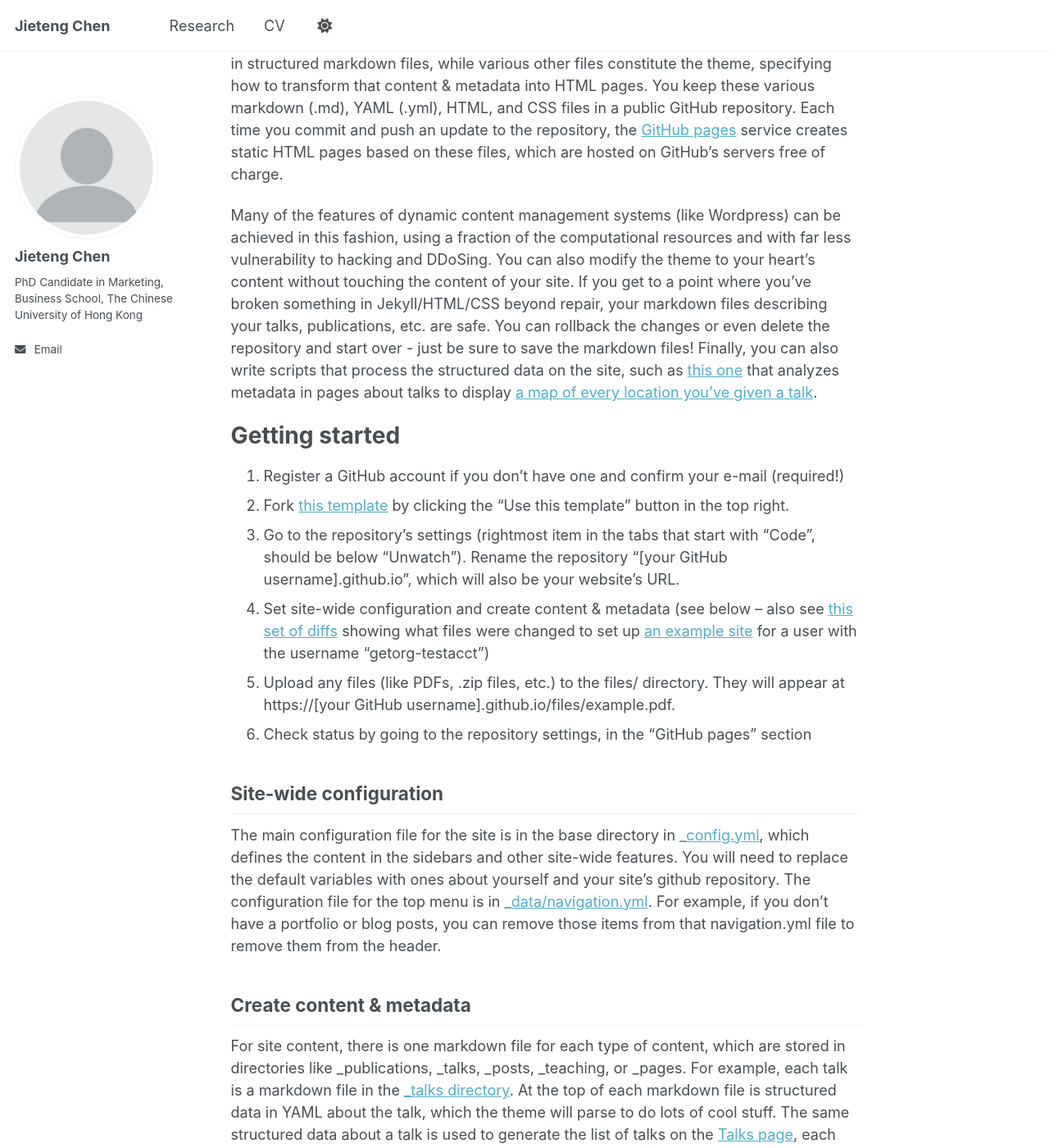
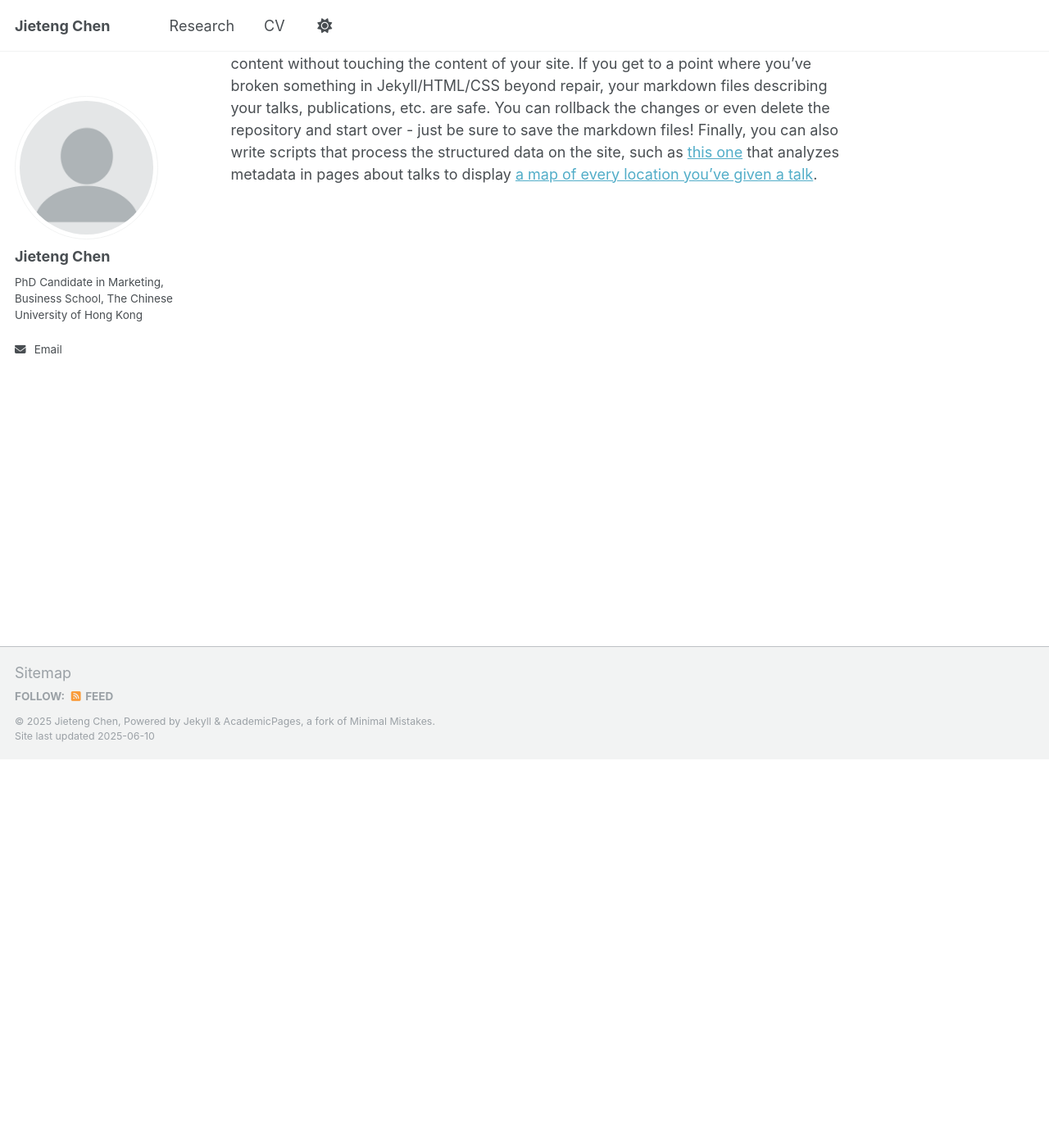
Before and after one commit to JietengChen/jietengchen.github.io, a Jekyll site: the page built from _pages/about.md, in a window 1280 px wide and 1400 px high, scrolled down 474 px. Shown: the whole window at 82% size. Built offline with Jekyll 4.4.1, drawn with Linux system fonts in a browser that asks for light colours; some of the changed text lies outside the part shown.

Commit message:
Update about.md

```diff
--- a/_pages/about.md
+++ b/_pages/about.md
@@ -7,43 +7,8 @@
   - /about.html
 ---
 
-This is the front page of a website that is powered by the [Academic Pages template](https://github.com/academicpages/academicpages.github.io) and hosted on GitHub pages. [GitHub pages](https://pages.github.com) is a free service in which websites are built and hosted from code and data stored in a GitHub repository, automatically updating when a new commit is made to the repository. This template was forked from the [Minimal Mistakes Jekyll Theme](https://mmistakes.github.io/minimal-mistakes/) created by Michael Rose, and then extended to support the kinds of content that academics have: publications, talks, teaching, a portfolio, blog posts, and a dynamically-generated CV. You can fork [this template](https://github.com/academicpages/academicpages.github.io) right now, modify the configuration and markdown files, add your own PDFs and other content, and have your own site for free, with no ads!
-
 A data-driven personal website
 ======
 Like many other Jekyll-based GitHub Pages templates, Academic Pages makes you separate the website's content from its form. The content & metadata of your website are in structured markdown files, while various other files constitute the theme, specifying how to transform that content & metadata into HTML pages. You keep these various markdown (.md), YAML (.yml), HTML, and CSS files in a public GitHub repository. Each time you commit and push an update to the repository, the [GitHub pages](https://pages.github.com/) service creates static HTML pages based on these files, which are hosted on GitHub's servers free of charge.
 
 Many of the features of dynamic content management systems (like Wordpress) can be achieved in this fashion, using a fraction of the computational resources and with far less vulnerability to hacking and DDoSing. You can also modify the theme to your heart's content without touching the content of your site. If you get to a point where you've broken something in Jekyll/HTML/CSS beyond repair, your markdown files describing your talks, publications, etc. are safe. You can rollback the changes or even delete the repository and start over - just be sure to save the markdown files! Finally, you can also write scripts that process the structured data on the site, such as [this one](https://github.com/academicpages/academicpages.github.io/blob/master/talkmap.ipynb) that analyzes metadata in pages about talks to display [a map of every location you've given a talk](https://academicpages.github.io/talkmap.html).
-
-Getting started
-======
-1. Register a GitHub account if you don't have one and confirm your e-mail (required!)
-1. Fork [this template](https://github.com/academicpages/academicpages.github.io) by clicking the "Use this template" button in the top right.
-1. Go to the repository's settings (rightmost item in the tabs that start with "Code", should be below "Unwatch"). Rename the repository "[your GitHub username].github.io", which will also be your website's URL.
-1. Set site-wide configuration and create content & metadata (see below -- also see [this set of diffs](http://archive.is/3TPas) showing what files were changed to set up [an example site](https://getorg-testacct.github.io) for a user with the username "getorg-testacct")
-1. Upload any files (like PDFs, .zip files, etc.) to the files/ directory. They will appear at https://[your GitHub username].github.io/files/example.pdf.
-1. Check status by going to the repository settings, in the "GitHub pages" section
-
-Site-wide configuration
-------
-The main configuration file for the site is in the base directory in [_config.yml](https://github.com/academicpages/academicpages.github.io/blob/master/_config.yml), which defines the content in the sidebars and other site-wide features. You will need to replace the default variables with ones about yourself and your site's github repository. The configuration file for the top menu is in [_data/navigation.yml](https://github.com/academicpages/academicpages.github.io/blob/master/_data/navigation.yml). For example, if you don't have a portfolio or blog posts, you can remove those items from that navigation.yml file to remove them from the header.
-
-Create content & metadata
-------
-For site content, there is one markdown file for each type of content, which are stored in directories like _publications, _talks, _posts, _teaching, or _pages. For example, each talk is a markdown file in the [_talks directory](https://github.com/academicpages/academicpages.github.io/tree/master/_talks). At the top of each markdown file is structured data in YAML about the talk, which the theme will parse to do lots of cool stuff. The same structured data about a talk is used to generate the list of talks on the [Talks page](https://academicpages.github.io/talks), each [individual page](https://academicpages.github.io/talks/2012-03-01-talk-1) for specific talks, the talks section for the [CV page](https://academicpages.github.io/cv), and the [map of places you've given a talk](https://academicpages.github.io/talkmap.html) (if you run this [python file](https://github.com/academicpages/academicpages.github.io/blob/master/talkmap.py) or [Jupyter notebook](https://github.com/academicpages/academicpages.github.io/blob/master/talkmap.ipynb), which creates the HTML for the map based on the contents of the _talks directory).
-
-**Markdown generator**
-
-The repository includes [a set of Jupyter notebooks](https://github.com/academicpages/academicpages.github.io/tree/master/markdown_generator
-) that converts a CSV containing structured data about talks or presentations into individual markdown files that will be properly formatted for the Academic Pages template. The sample CSVs in that directory are the ones I used to create my own personal website at stuartgeiger.com. My usual workflow is that I keep a spreadsheet of my publications and talks, then run the code in these notebooks to generate the markdown files, then commit and push them to the GitHub repository.
-
-How to edit your site's GitHub repository
-------
-Many people use a git client to create files on their local computer and then push them to GitHub's servers. If you are not familiar with git, you can directly edit these configuration and markdown files directly in the github.com interface. Navigate to a file (like [this one](https://github.com/academicpages/academicpages.github.io/blob/master/_talks/2012-03-01-talk-1.md) and click the pencil icon in the top right of the content preview (to the right of the "Raw | Blame | History" buttons). You can delete a file by clicking the trashcan icon to the right of the pencil icon. You can also create new files or upload files by navigating to a directory and clicking the "Create new file" or "Upload files" buttons.
-
-Example: editing a markdown file for a talk
-![Editing a markdown file for a talk](/images/editing-talk.png)
-
-For more info
-------
-More info about configuring Academic Pages can be found in [the guide](https://academicpages.github.io/markdown/), the [growing wiki](https://github.com/academicpages/academicpages.github.io/wiki), and you can always [ask a question on GitHub](https://github.com/academicpages/academicpages.github.io/discussions). The [guides for the Minimal Mistakes theme](https://mmistakes.github.io/minimal-mistakes/docs/configuration/) (which this theme was forked from) might also be helpful.
```
